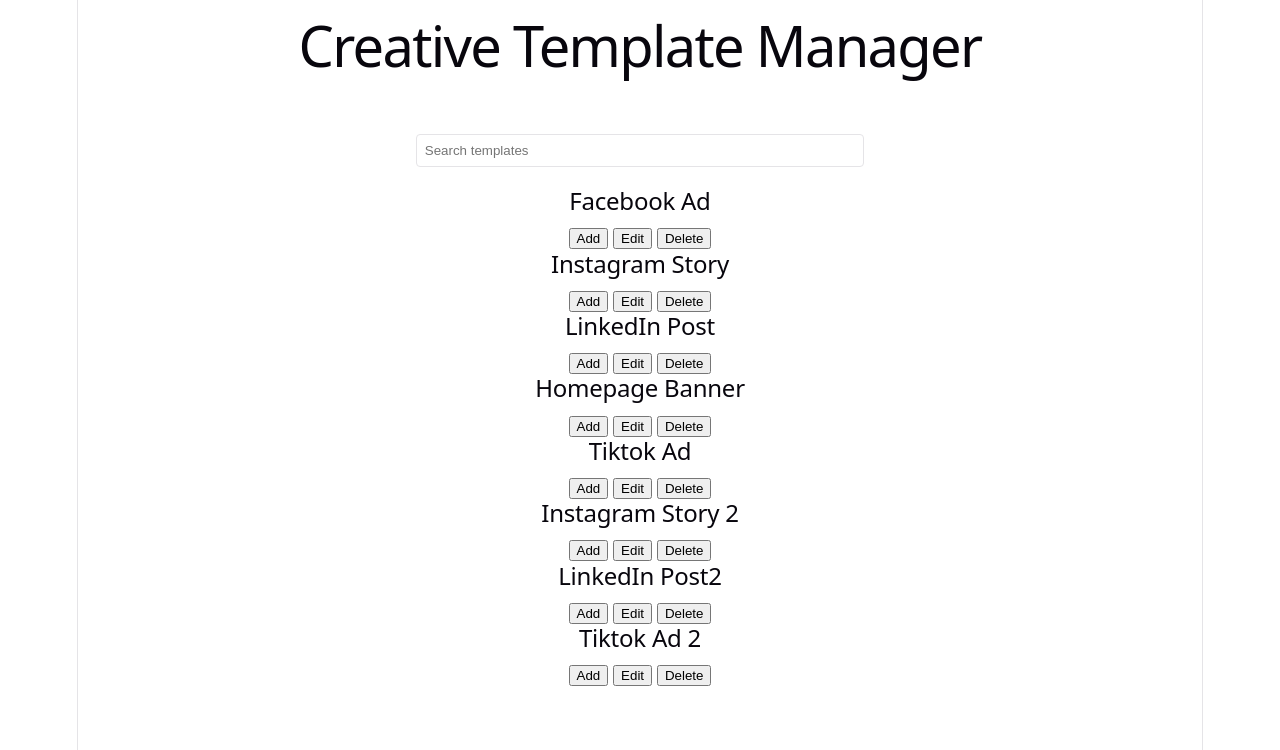
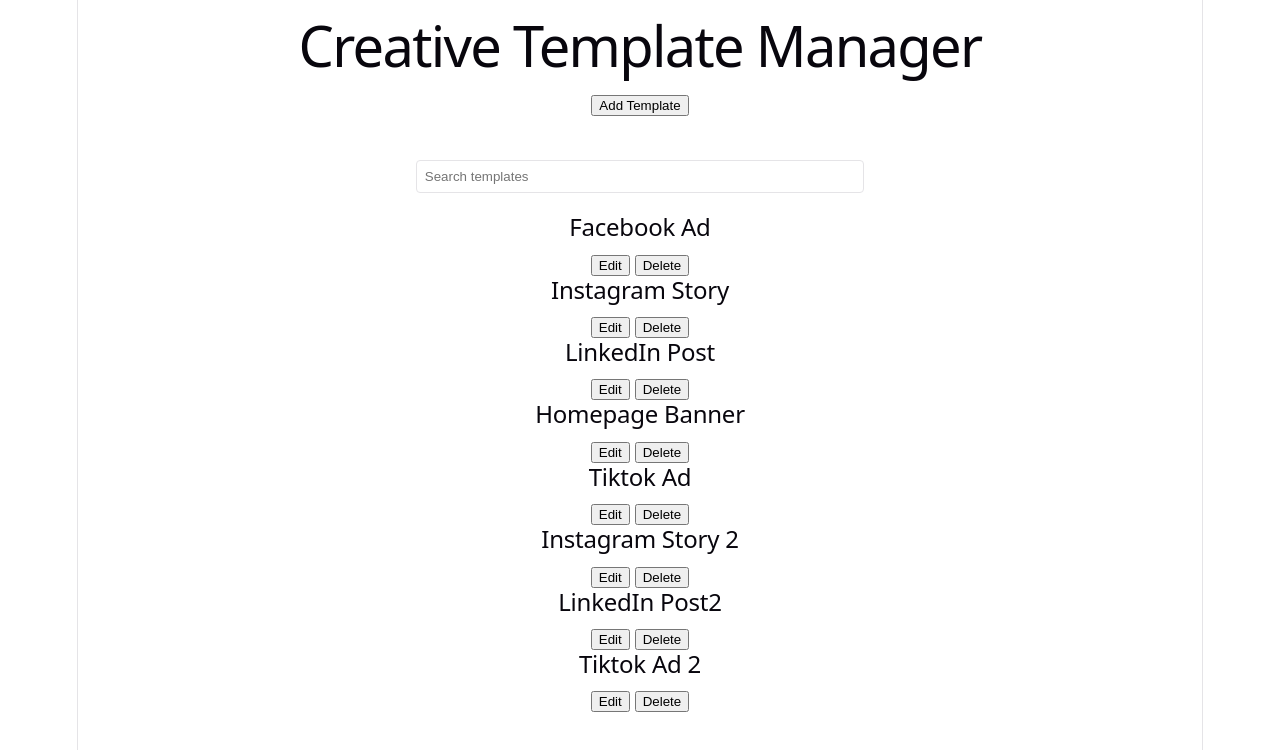
Before and after one commit to monikaando/Creative-Template-Manager, a React (Vite) app: page / in a window 1280 px wide. Shown: the top 750 px of the page. Built offline with nearby package versions, Linux system fonts and the light colour scheme.

Commit message:
fixed bug

```diff
--- a/src/App.tsx
+++ b/src/App.tsx
@@ -11,10 +11,22 @@ function App() {
     null,
   );
   const [templates, setTemplates] = useState<Template[]>(initialTemplates);
-  const [addingTemplateId, setAddingTemplateId] = useState<number | null>(null);
+  const [isAddingTemplate, setIsAddingTemplate] = useState(false);
   const [editingTemplateId, setEditingTemplateId] = useState<number | null>(
     null,
   );
+
+  const handleAddTemplate = (template: NewTemplate) => {
+    setTemplates((currentTemplates) => [
+      ...currentTemplates,
+      {
+        ...template,
+        id: currentTemplates.length + 1,
+      },
+    ]);
+
+    setIsAddingTemplate(false);
+  };
   const handleDeleteTemplate = (templateId: number) => {
     setTemplates((currentTemplates) =>
       currentTemplates.filter((template) => template.id !== templateId),
@@ -32,44 +44,35 @@ function App() {
   const editingTemplate = templates.find(
     (template) => template.id === editingTemplateId,
   );
-  const addingTemplate = templates.find(
-    (template) => template.id === addingTemplateId,
-  );
+
   const handleSaveTemplate = (template: Template) => {
-    setSelectedTemplate((currentSelectedTemplate) =>
-      currentSelectedTemplate?.id === template.id
-        ? template
-        : currentSelectedTemplate,
+    setTemplates((currentTemplates) =>
+      currentTemplates.map((currentTemplate) =>
+        currentTemplate.id === template.id ? template : currentTemplate,
+      ),
     );
+
     setEditingTemplateId(null);
   };
   const handleCancelEditing = () => {
     setEditingTemplateId(null);
   };
-  const handleAddTemplate = (template: NewTemplate) => {
-    setTemplates((currentTemplates) => [
-      ...currentTemplates,
-      { ...template, id: currentTemplates.length + 1 },
-    ]);
-  };
-  const handleCancelAdding = (templateId: number) => {
-    setAddingTemplateId((currentAddingTemplateId) =>
-      currentAddingTemplateId === templateId ? null : currentAddingTemplateId,
-    );
-    setAddingTemplateId(null);
+
+  const handleCancelAdding = () => {
+    setIsAddingTemplate(false);
   };
   return (
     <main>
       <h1>Creative Template Manager</h1>
+      <button onClick={() => setIsAddingTemplate(true)}>Add Template</button>
       <TemplateList
         templates={templates}
         onSelectTemplate={setSelectedTemplate}
         onAutoSelectTemplate={setSelectedTemplate}
         onDeleteTemplate={handleDeleteTemplate}
         onEditTemplate={handleEditTemplate}
-        onAddTemplate={handleAddTemplate}
       />
-      {selectedTemplate && <SelectedTemplate template={selectedTemplate} />}
+      {selectedTemplate && <SelectedTemplate template={selectedTemplate} />}{" "}
       {editingTemplate && (
         <EditTemplateForm
           key={editingTemplate.id}
@@ -78,12 +81,10 @@ function App() {
           onSave={handleSaveTemplate}
         />
       )}
-      {addingTemplate && (
+      {isAddingTemplate && (
         <AddTemplateForm
-          key={addingTemplate.id}
-          template={addingTemplate}
-          onCancel={() => handleCancelAdding(addingTemplateId)}
-          onSave={handleSaveTemplate}
+          onCancel={handleCancelAdding}
+          onSave={handleAddTemplate}
         />
       )}
     </main>
--- a/src/components/TemplateCard.tsx
+++ b/src/components/TemplateCard.tsx
@@ -1,11 +1,10 @@
-import type { NewTemplate, Template } from "../types/Template";
+import type { Template } from "../types/Template";
 
 type TemplateCardProps = {
   template: Template;
   onSelectTemplate: (template: Template) => void;
   onDeleteTemplate: (templateId: number) => void;
   onEditTemplate: (templateId: number) => void;
-  onAddTemplate: (template: NewTemplate) => void;
 };
 
 export default function TemplateCard({
@@ -13,20 +12,10 @@ export default function TemplateCard({
   onSelectTemplate,
   onDeleteTemplate,
   onEditTemplate,
-  onAddTemplate,
 }: TemplateCardProps) {
   return (
     <li onClick={() => onSelectTemplate(template)}>
       <h2>{template.name}</h2>
-      <button
-        onClick={(event) => {
-          event.stopPropagation();
-          onAddTemplate(template);
-        }}
-      >
-        Add
-      </button>
-      <span> </span>
 
       <button
         onClick={(event) => {
--- a/src/components/TemplateList.tsx
+++ b/src/components/TemplateList.tsx
@@ -1,6 +1,6 @@
 import TemplateCard from "./TemplateCard";
 import { useState, useEffect, useMemo } from "react";
-import type { NewTemplate, Template } from "../types/Template";
+import type { Template } from "../types/Template";
 
 type TemplateListProps = {
   templates: Template[];
@@ -8,7 +8,6 @@ type TemplateListProps = {
   onAutoSelectTemplate: (template: Template | null) => void;
   onDeleteTemplate: (templateId: number) => void;
   onEditTemplate: (templateId: number) => void;
-  onAddTemplate: (template: NewTemplate) => void;
 };
 
 export default function TemplateList({
@@ -17,7 +16,6 @@ export default function TemplateList({
   onAutoSelectTemplate,
   onDeleteTemplate,
   onEditTemplate,
-  onAddTemplate,
 }: TemplateListProps) {
   const [search, setSearch] = useState("");
   const normalizedSearch = search.trim().toLowerCase();
@@ -54,7 +52,6 @@ export default function TemplateList({
             onSelectTemplate={onSelectTemplate}
             onDeleteTemplate={onDeleteTemplate}
             onEditTemplate={onEditTemplate}
-            onAddTemplate={onAddTemplate}
           />
         ))}
       </ul>
```
